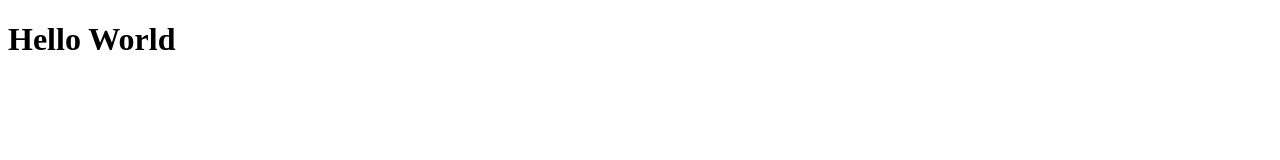
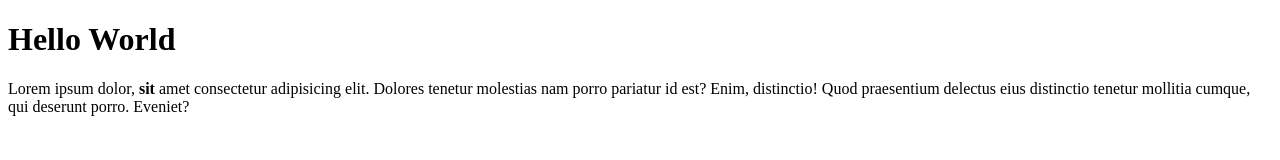
Before and after one commit to HN2K22/git_test, a plain HTML site: page index.html in a window 1280 px wide. Drawn offline with Linux system fonts and the light colour scheme.

Commit message:
Index.html Updated

```diff
--- a/index.html
+++ b/index.html
@@ -8,6 +8,11 @@
     </head>
     <body>
         <h1>Hello World</h1>
+        <p>
+        Lorem ipsum dolor, <strong>sit</strong> amet consectetur adipisicing elit. Dolores tenetur molestias nam porro pariatur id est? Enim,
+
+
+        distinctio! Quod praesentium delectus eius distinctio tenetur mollitia cumque, qui deserunt porro. Eveniet?</p>
 
     </body>
 </html>
```
